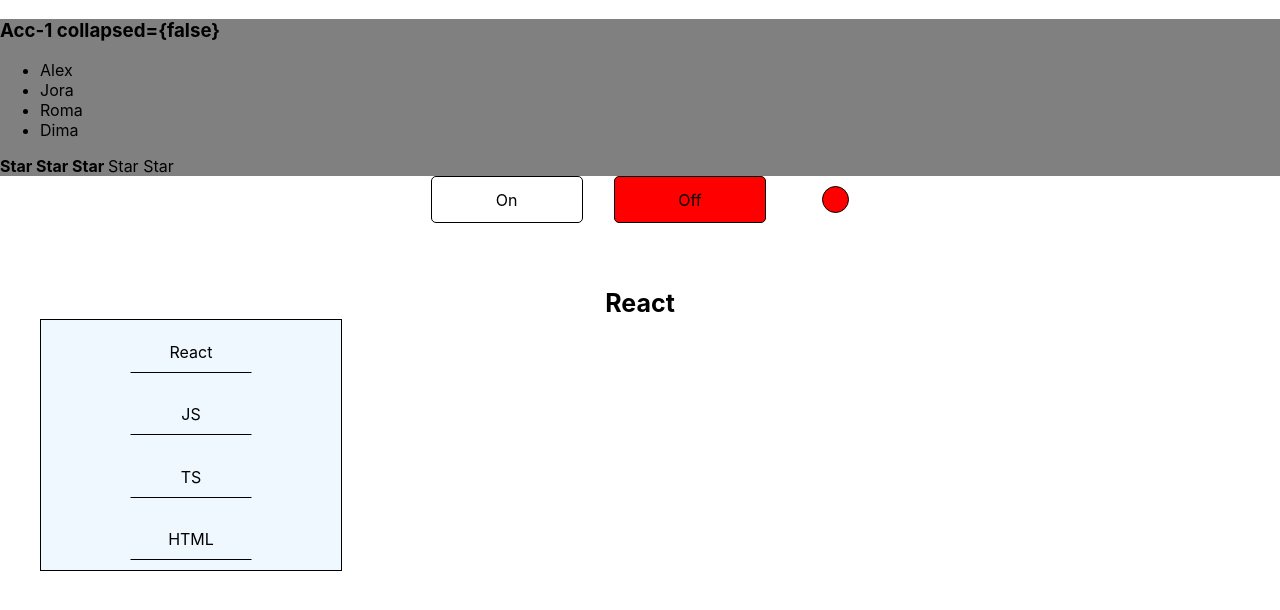
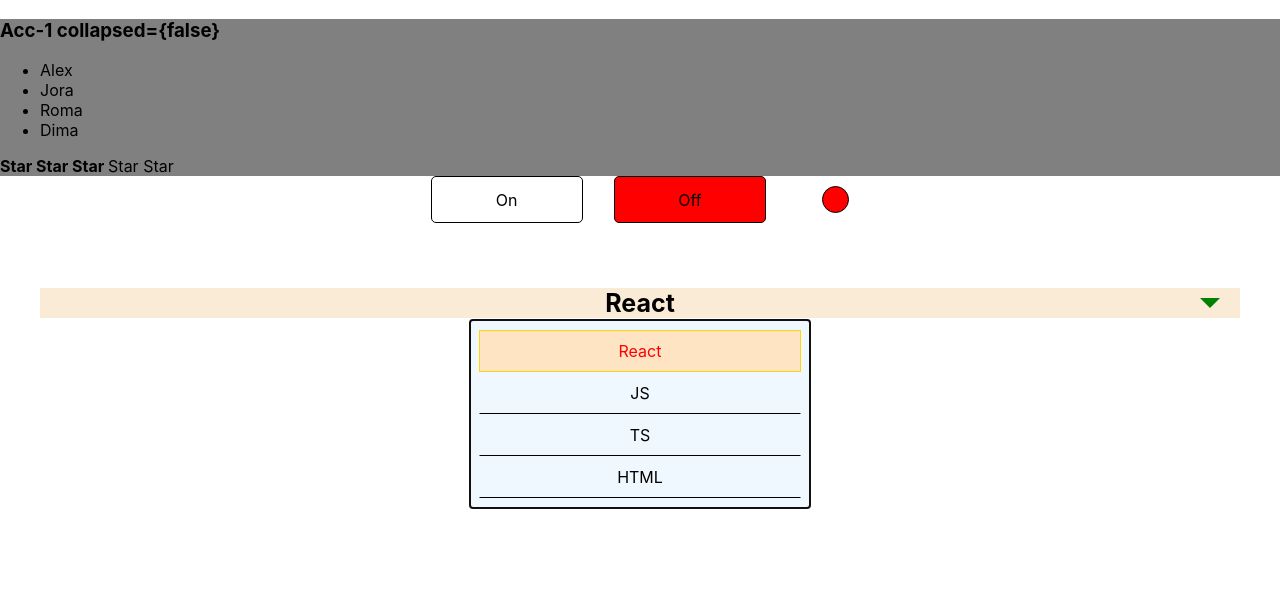
Before and after one commit to AlexanderLukomsky/detail-react, a React (Create React App) app: page / in a window 1280 px wide. Both pictures are taken after a click on the element "React". Shown: the top 610 px of the page. Built offline with nearby package versions, Linux system fonts and the light colour scheme.

Commit message:
15 \ select

```diff
--- a/src/App.tsx
+++ b/src/App.tsx
@@ -13,15 +13,10 @@ function App() {
   const [accordionCollapsed, setAccordionCollapsed] = useState<boolean>(false)
   const [on, setOn] = useState(false);
   const users: UsersType[] = [{ title: 'Alex', value: 1 }, { title: 'Jora', value: 2 }, { title: 'Roma', value: 3 }, { title: 'Dima', value: 4 }]
-  const selectItems = [{ title: 'React', id: '1' }, { title: 'JS', id: '2' }, { title: 'TS', id: '3' }, { title: 'HTML', id: '4' }]
-  const [selectValue, setSelectValue] = useState(selectItems[0].title)
-  const changeSetSelectItems = (id: string) => {
-    const selectedItem = selectItems.find(i => i.id === id)?.title
-    if (selectedItem)
-      setSelectValue(
-        selectedItem
-      )
-
+  const selectItemsList = [{ title: 'React', id: '1' }, { title: 'JS', id: '2' }, { title: 'TS', id: '3' }, { title: 'HTML', id: '4' }]
+  const [selectedItem, setSelectValue] = useState(selectItemsList[0])
+  const showSelectedItem = (item: SelectItemsType) => {
+    setSelectValue(item)
   }
   const onClickHandler = (value: number) => { console.log(value); }
   return (
@@ -39,7 +34,7 @@ function App() {
       <div className='OnOff'>
         <OnOff on={on} setOn={setOn} />
       </div>
-      <CustomSelect items={selectItems} changeSetSelectItems={changeSetSelectItems} selectValue={selectValue} />
+      <CustomSelect items={selectItemsList} showSelectedItem={showSelectedItem} selectedItem={selectedItem} />
     </div>
   );
 }
--- a/src/Components/CustomSelect/CustomSelect.module.scss
+++ b/src/Components/CustomSelect/CustomSelect.module.scss
@@ -5,32 +5,55 @@
     position: relative;
     text-align: center;
     &__title {
+        position: relative;
         font-size: 25px;
+        background-color: antiquewhite;
+        &::before {
+            content: "";
+            position: absolute;
+            border: 10px solid transparent;
+            border-top: 10px solid green;
+            right: 20px;
+            top: 10px;
+        }
+        &:hover::before {
+            border: 11px solid transparent;
+            border-top: 11px solid green;
+        }
     }
     &__list {
         position: absolute;
         top: 50%;
+        left: 50%;
+        transform: translateX(-50%);
         list-style: none;
         padding: 0;
         background-color: aliceblue;
         border: 1px solid #000;
         min-width: 300px;
-        min-height: 250px;
         display: flex;
         flex-direction: column;
-        justify-content: space-around;
+
         align-items: center;
+        padding: 10px 20px;
     }
     &__item {
         position: relative;
         text-align: center;
-        width: 100px;
+        width: 100%;
         padding: 10px;
         border: 1px solid transparent;
         border-bottom: 1px solid #000;
-        &:hover {
+
+        // &:hover {
+        //     border: 1px solid gold;
+        //     color: red;
+        //     background-color: bisque;
+        // }
+        &.selected {
             border: 1px solid gold;
             color: red;
+            background-color: bisque;
         }
     }
 }
--- a/src/Components/CustomSelect/CustomSelect.tsx
+++ b/src/Components/CustomSelect/CustomSelect.tsx
@@ -1,4 +1,6 @@
-import { useState } from "react"
+
+import { keyboard } from "@testing-library/user-event/dist/keyboard"
+import { useState, KeyboardEvent, useEffect, useRef, } from "react"
 import s from './CustomSelect.module.scss'
 export type SelectItemsType = {
     title: string
@@ -6,30 +8,82 @@ export type SelectItemsType = {
 }
 type CustomSelectPropsType = {
     items: SelectItemsType[]
-    changeSetSelectItems: (id: string) => void
-    selectValue: string
+    showSelectedItem: (item: SelectItemsType) => void
+    selectedItem: SelectItemsType
 }
 export const CustomSelect = ({ items, ...props }: CustomSelectPropsType) => {
     const [collapsed, setCollapsed] = useState<boolean>(true)
-    const changeSetSelectItems = (id: string) => {
-        props.changeSetSelectItems(id)
-        setCollapsed(true)
+    const [hoveredElement, setHoveredElement] = useState(props.selectedItem)
+    const toggleList = (item: SelectItemsType) => {
+        props.showSelectedItem(item)
+        setCollapsed(!collapsed)
     }
+    useEffect(() => {
+        setHoveredElement(props.selectedItem)
+    }, [props.selectedItem])
+    const onKeyUpHandler = (e: KeyboardEvent<HTMLUListElement>) => {
+        if (e.key === 'Escape') {
+            setCollapsed(true);
+            return
+        }
+        if (e.key === 'ArrowDown') {
+            console.log('object');
+            for (let i = 0; i < items.length; i++) {
+                if (hoveredElement.id === items[i].id) {
+                    if (i === items.length - 1) {
+                        props.showSelectedItem(items[0])
+                        return
+                    }
+                    props.showSelectedItem(items[i + 1])
+                    return
+                }
+            }
+        }
+        if (e.key === 'ArrowUp') {
+            console.log('object');
+            for (let i = 0; i < items.length; i++) {
+                if (hoveredElement.id === items[i].id) {
+
+                    if (i === 0) {
+                        props.showSelectedItem(items[items.length - 1])
+                        return
+                    }
+                    props.showSelectedItem(items[i - 1])
+                    return
+                }
+            }
+
+        }
+    }
+    const onKeyPressHandler = (e: KeyboardEvent<HTMLUListElement>) => {
+        if (e.key === 'Enter') {
+            props.showSelectedItem(hoveredElement)
+            setCollapsed(!collapsed)
+        }
+    }
+    const targEl = useRef<HTMLUListElement>(null)
+    useEffect(() => {
+        const t = targEl.current as HTMLUListElement
+        t.focus()
+    }, [collapsed])
     return (
-        <div className={s.wrapper}>
+        <div className={s.wrapper} >
             <div className={s.select}>
-                <h3 className={s.select__title} onClick={() => { setCollapsed(!collapsed) }}>{props.selectValue}</h3>
-                {!collapsed && <ul className={s.select__list}>
+                <h3 className={s.select__title} onClick={() => {
+                    setCollapsed(!collapsed)
+                }}>{props.selectedItem.title}</h3>
+                <ul className={s.select__list} ref={targEl} onKeyPress={(e) => onKeyPressHandler(e)} onKeyUp={onKeyUpHandler} tabIndex={0} style={{ display: collapsed ? 'none' : 'flex' }}>
                     {
-                        items.map(i => <li className={s.select__item}
+                        items.map(i => <li className={s.select__item + ' ' + (hoveredElement.id === i.id ? s.selected : '')}
                             key={i.id} id={i.id}
-                            //   onMouseEnter={() => { console.log(i.id); }}
-                            onClick={() => { changeSetSelectItems(i.id) }}
+                            onClick={() => { toggleList(i) }}
+                            onMouseEnter={() => { setHoveredElement(i) }}
                         >
                             {i.title}
                         </li>)
                     }
-                </ul>}
+                </ul>
+
             </div>
         </div>
     )
```
Also changed, not shown: 1 other file (tests, documents, lock files or other folders).
